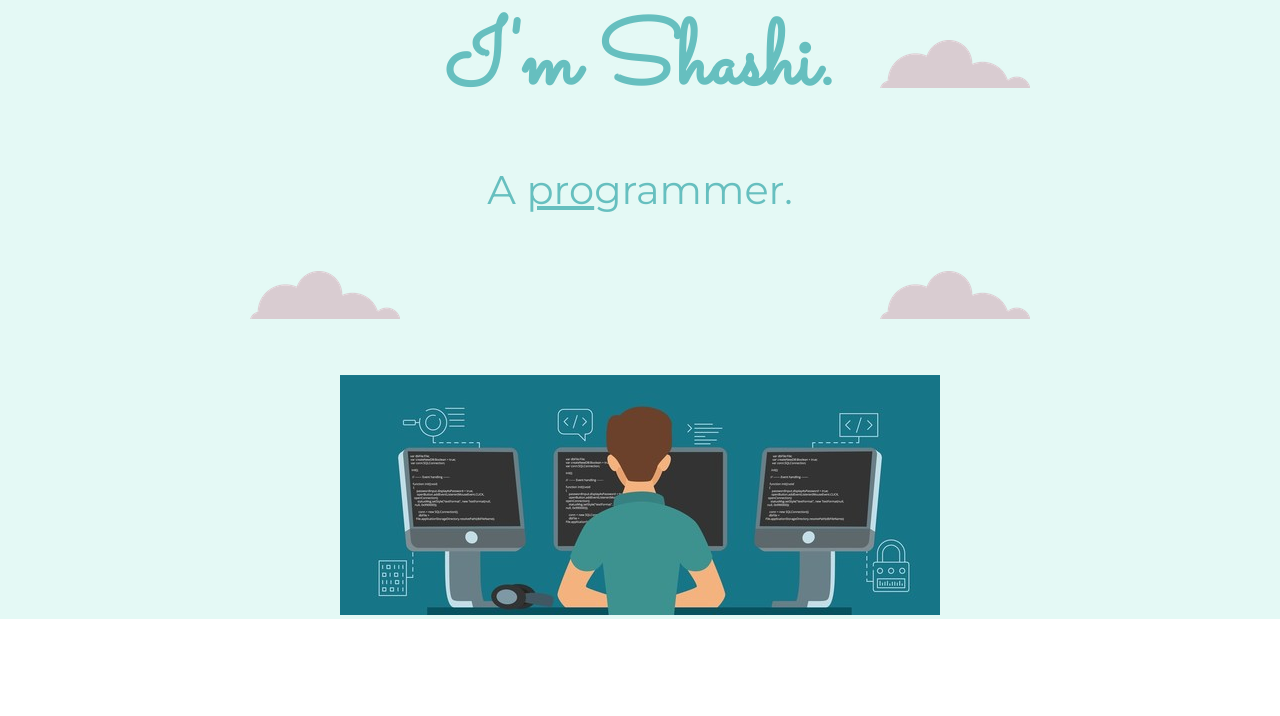
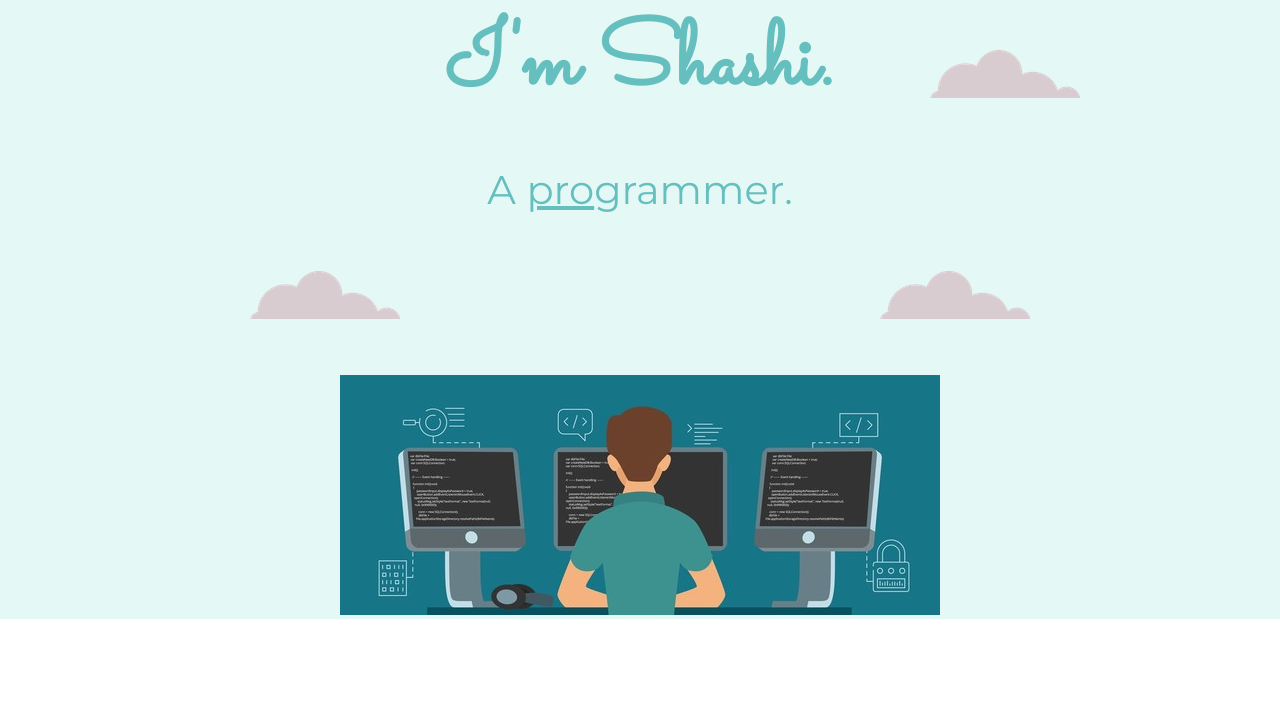
Before and after one commit to shashibhanu/profile, a plain HTML site: page index.html in a window 1280 px wide. Shown: the top 716 px of the page. Drawn offline with Linux system fonts and the light colour scheme.

Commit message:
Update styles.css

```diff
--- a/css/styles.css
+++ b/css/styles.css
@@ -66,8 +66,8 @@ padding: 50px 0 40px;
 
 .top-cloud{
   position: absolute;
-  right: 250px;
-  top: 40px;
+  right: 200px;
+  top: 50px;
 
 }
 
```
